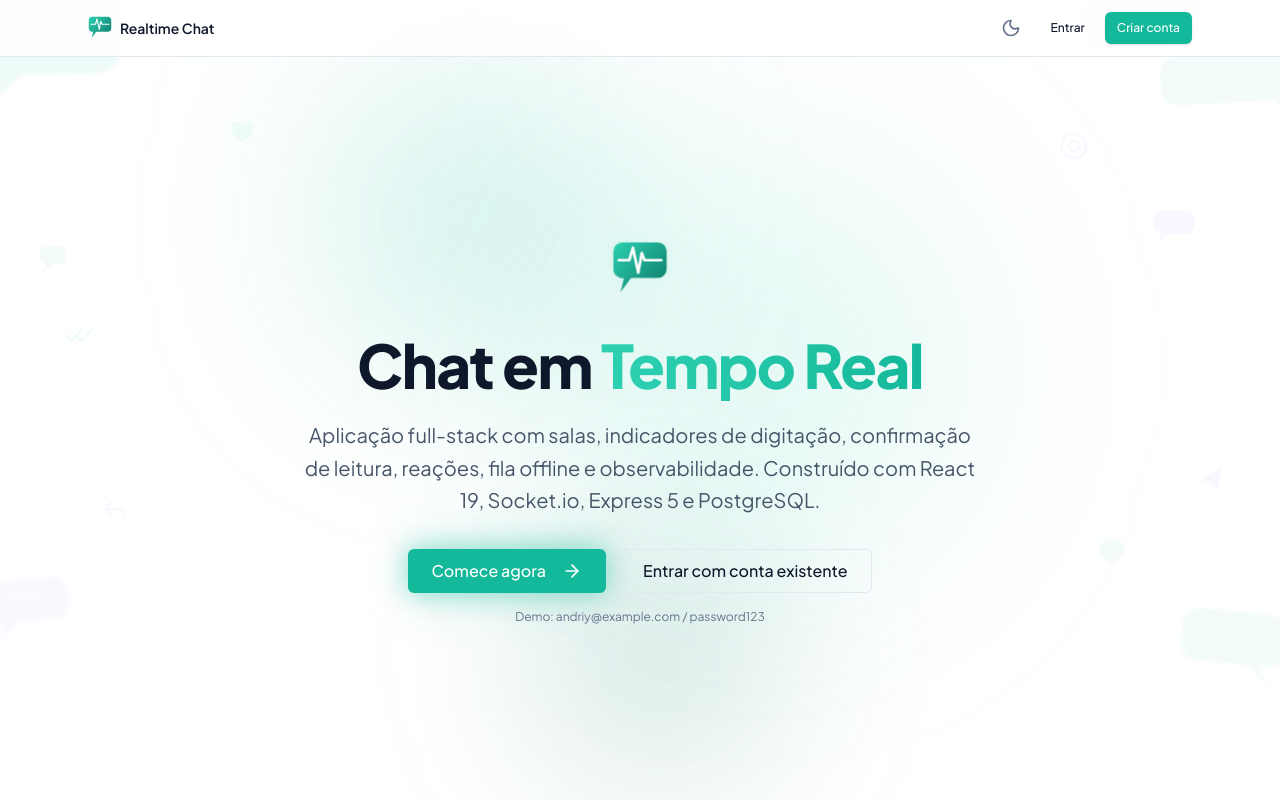
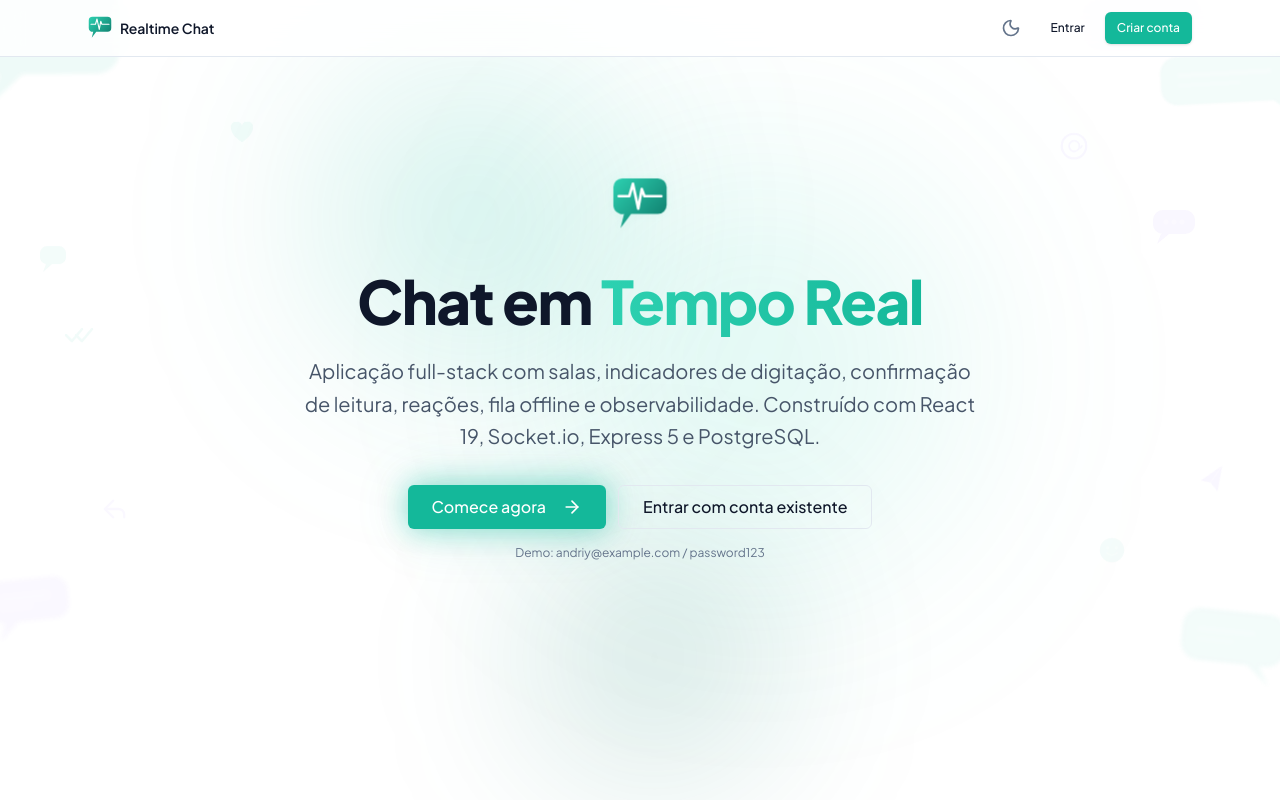
Before and after one commit to AndriyAmaro/realtime-chat, a React (Vite) app in the folder client/: page / in a window 1280 px wide. Shown: the top 800 px of the page. Built offline with nearby package versions, Linux system fonts and the light colour scheme.

Commit message:
style(landing): shift hero content upward with bottom padding
Co-Authored-By: Claude Opus 4.6 <noreply@anthropic.com>

```diff
--- a/client/src/pages/LandingPage.tsx
+++ b/client/src/pages/LandingPage.tsx
@@ -239,7 +239,7 @@ export default function LandingPage() {
         {/* Abstract chat & network background */}
         <HeroBackground />
 
-        <div className="relative mx-auto flex min-h-[calc(100vh-3.5rem)] max-w-4xl flex-col items-center justify-center px-4 text-center sm:px-6">
+        <div className="relative mx-auto flex min-h-[calc(100vh-3.5rem)] max-w-4xl flex-col items-center justify-center px-4 pb-24 text-center sm:px-6 sm:pb-32">
           <div className="scroll-reveal">
             <div className="animate-hero-logo mx-auto mb-6 flex h-20 w-20 items-center justify-center rounded-2xl">
               <Logo size={56} />
```
